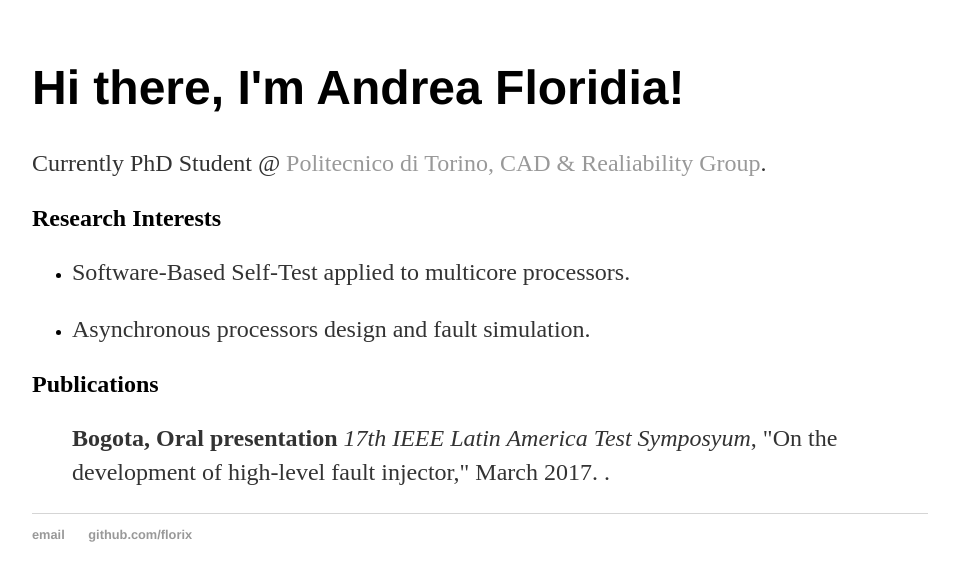
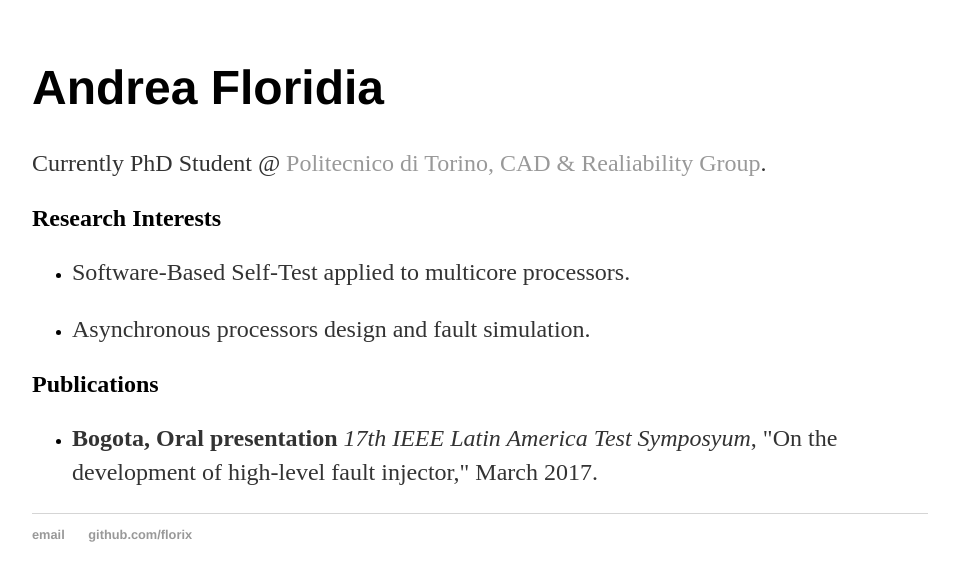
Before and after one commit to florix/florix.github.io, a Jekyll site: the page built from index.html, in a window 1280 px wide. Shown: the top 581 px of the page, without its empty margins (160-1119 px from the left). Built offline with Jekyll 4.4.1, drawn with Linux system fonts in a browser that asks for light colours.

Commit message:
Update index.html

```diff
--- a/index.html
+++ b/index.html
@@ -3,7 +3,7 @@
 title: Andrea Floridia Homepage
 ---
 <div class="blurb">
-	<h1>Hi there, I'm Andrea Floridia!</h1>
+	<h1>Andrea Floridia</h1>
 	<p>Currently PhD Student <em> @ </em> <a href="http://www.cad.polito.it/staff/index.html"> Politecnico di Torino, CAD & Realiability Group</a>.</p>
 
 
@@ -16,6 +16,6 @@
 
 	<h2>Publications</h2>
 		<ul>
-		<p><strong>Bogota, Oral presentation </strong> <em>17th IEEE Latin America Test Symposyum</em>, "On the development of high-level fault injector," March 2017. .</p>
+		<li> <p><strong>Bogota, Oral presentation </strong> <em>17th IEEE Latin America Test Symposyum</em>, "On the development of high-level fault injector," March 2017.</p> </li>
 		</ul>
 </div><!-- /.blurb -->
```
